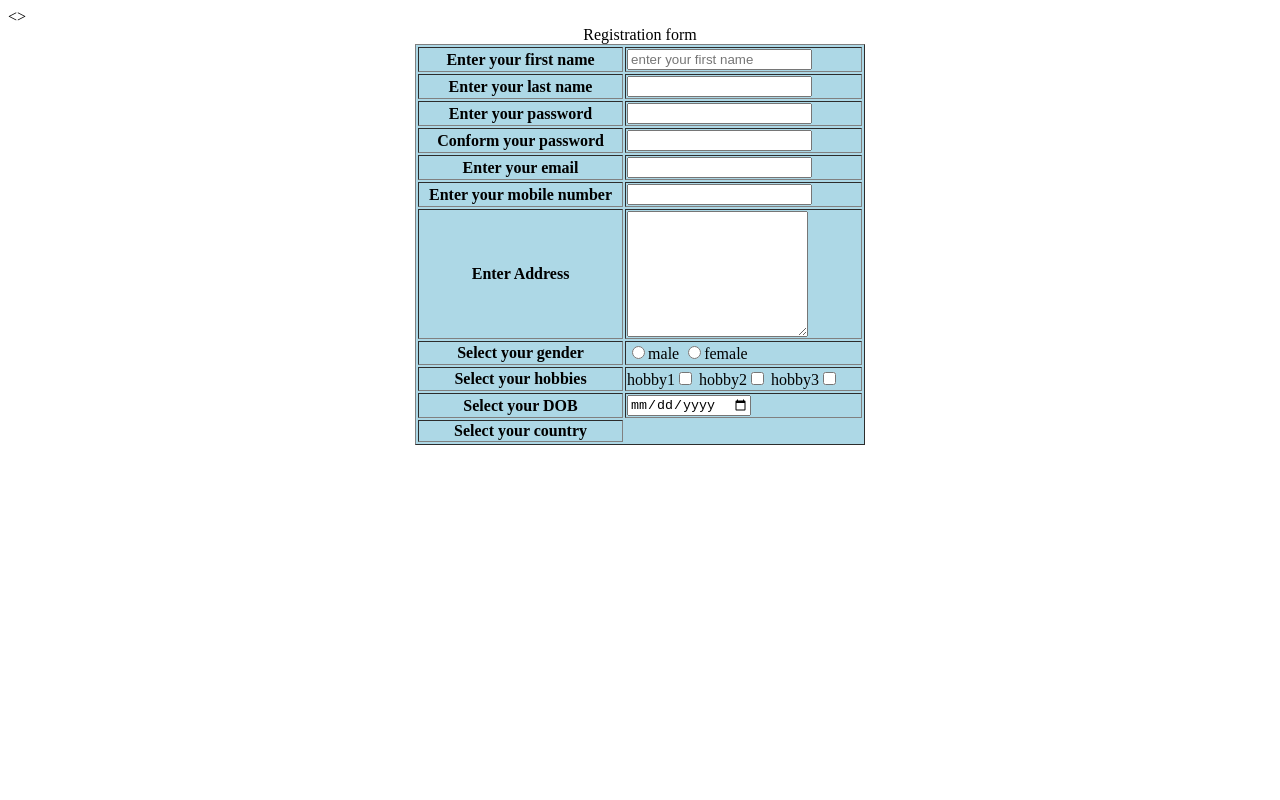
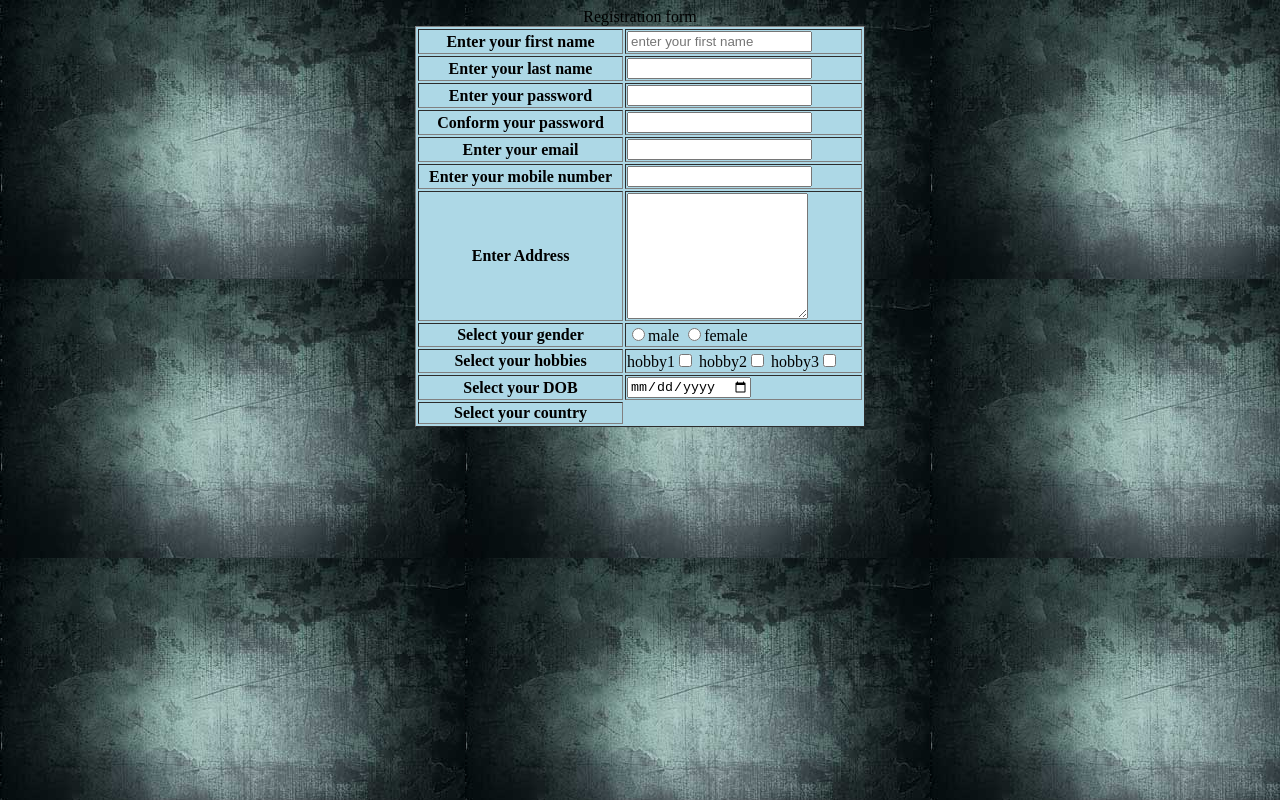
Before and after one commit to srinivas1/sak, a plain HTML site: page src/My registration.html in a window 1280 px wide. Drawn offline with Linux system fonts and the light colour scheme.

Commit message:
bg image

```diff
--- a/src/My registration.html
+++ b/src/My registration.html
@@ -2,6 +2,13 @@
 <head>
 <title>Registration</title>
 </head>
+<style>
+    body {
+            background-image: url("bag_img.jpg");
+            //background-repeat: no-repeat;
+            background-color: #cccccc;
+        }
+</style>
 <body>
 <form method="" action="">
 <table border="1" align="center" width="450" bgcolor="lightblue">
@@ -54,7 +61,6 @@ hobby3<input type="checkbox" name="x[]" value="h3"/>
 </tr>
 <tr>
 <th>Select your country</th>
-<>
 </table>
 </form>
 </body>
```
Also changed, not shown: src/bag_img.jpg (added).
